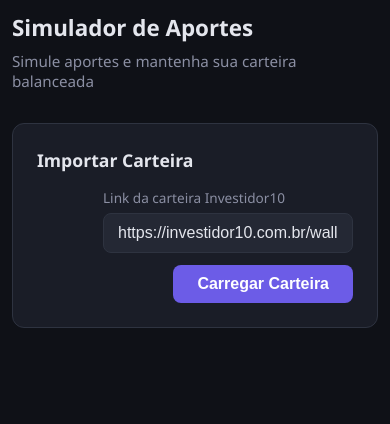
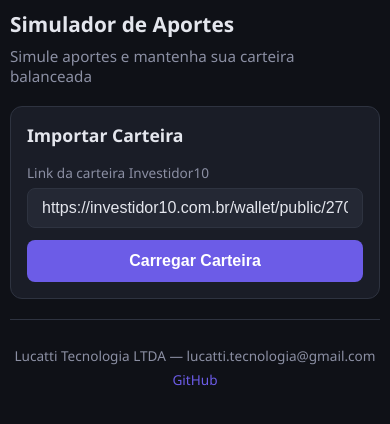
Before and after one commit to analucatti/simulador-de-aportes, a React (Vite) app: page / in a window 390 px wide. Shown: the top 424 px of the page. Built offline with nearby package versions, Linux system fonts and the light colour scheme.

Commit message:
Enhance AllocationTable and SimulationResults for better accessibility; add footer to App component

```diff
--- a/src/App.tsx
+++ b/src/App.tsx
@@ -100,6 +100,14 @@ export default function App() {
           )}
         </>
       )}
+      <footer className="site-footer">
+        <p>Lucatti Tecnologia LTDA — lucatti.tecnologia@gmail.com</p>
+        <p>
+          <a href="https://github.com/analucatti/simulador-de-aportes" target="_blank" rel="noopener noreferrer">
+            GitHub
+          </a>
+        </p>
+      </footer>
     </div>
   )
 }
--- a/src/components/AllocationTable.tsx
+++ b/src/components/AllocationTable.tsx
@@ -63,7 +63,7 @@ export default function AllocationTable({ portfolio, margin, onIdealChange, onMa
 
             return (
               <tr key={i}>
-                <td>
+                <td data-label="">
                   <div style={{ display: 'flex', alignItems: 'center', gap: 8 }}>
                     <div className="color-dot" style={{ background: color }} />
                     <strong>{asset.className}</strong>
@@ -72,8 +72,8 @@ export default function AllocationTable({ portfolio, margin, onIdealChange, onMa
                     </span>
                   </div>
                 </td>
-                <td className="text-right">{formatBRL(asset.equity)}</td>
-                <td className="text-right">
+                <td className="text-right" data-label="Valor Atual">{formatBRL(asset.equity)}</td>
+                <td className="text-right" data-label="% Atual">
                   <div className="bar-container">
                     <div className="bar-track">
                       <div
@@ -84,7 +84,7 @@ export default function AllocationTable({ portfolio, margin, onIdealChange, onMa
                     <span className="bar-label">{formatPercent(asset.currentPercent)}</span>
                   </div>
                 </td>
-                <td className="text-center">
+                <td className="text-center" data-label="% Ideal">
                   <div className="ideal-field">
                     <input
                       type="number"
@@ -97,12 +97,12 @@ export default function AllocationTable({ portfolio, margin, onIdealChange, onMa
                     <span style={{ color: 'var(--text-muted)' }}>%</span>
                   </div>
                 </td>
-                <td className="text-center">
+                <td className="text-center" data-label="Margem">
                   <span style={{ fontSize: '0.82rem', color: 'var(--text-muted)' }}>
                     {formatPercent(low)} - {formatPercent(high)}
                   </span>
                 </td>
-                <td className="text-center">
+                <td className="text-center" data-label="Status">
                   <span className={`badge ${status.cls}`}>{status.text}</span>
                 </td>
               </tr>
--- a/src/components/SimulationForm.tsx
+++ b/src/components/SimulationForm.tsx
@@ -28,8 +28,7 @@ export default function SimulationForm({
   return (
     <div className="card">
       <div className="card-title">Simular Aporte</div>
-      <div className="input-group">
-        <div className="field" style={{ flex: 1, minWidth: 200 }}>
+      <div className="field" style={{ marginBottom: 12 }}>
         <label>Valor do aporte (R$)</label>
         <input
           type="text"
@@ -38,8 +37,9 @@ export default function SimulationForm({
           placeholder="1.000,00"
         />
       </div>
-        <button onClick={onSimulate}>Simular</button>
-        <button className="btn-secondary" onClick={onReset}>Limpar</button>
+      <div className="input-group">
+        <button onClick={onSimulate} style={{ flex: 1 }}>Simular</button>
+        <button className="btn-secondary" onClick={onReset} style={{ flex: 1 }}>Limpar</button>
       </div>
       <ClassFilter
         portfolio={portfolio}
--- a/src/components/SimulationResults.tsx
+++ b/src/components/SimulationResults.tsx
@@ -96,7 +96,7 @@ export default function SimulationResults({ allocations, aporte, newTotal, curre
 
               return (
                 <tr key={i}>
-                  <td>
+                  <td data-label="">
                     <div style={{ display: 'flex', alignItems: 'center', gap: 8 }}>
                       <div className="color-dot" style={{ background: color }} />
                       <strong>{a.className}</strong>
@@ -104,21 +104,22 @@ export default function SimulationResults({ allocations, aporte, newTotal, curre
                   </td>
                   <td
                     className="text-right"
+                    data-label="Aporte"
                     style={{ color: a.aporteValue > 0.01 ? 'var(--green)' : 'var(--text-muted)' }}
                   >
                     {a.aporteValue > 0.01 ? `+ ${formatBRL(a.aporteValue)}` : '-'}
                   </td>
-                  <td className="text-right">{formatBRL(a.newEquity)}</td>
-                  <td className="text-right">
+                  <td className="text-right" data-label="Valor Depois">{formatBRL(a.newEquity)}</td>
+                  <td className="text-right" data-label="% Antes">
                     <span style={{ color: 'var(--text-muted)' }}>{formatPercent(a.currentPercent)}</span>
                   </td>
-                  <td className="text-center">
+                  <td className="text-center" data-label="% Ideal">
                     <span style={{ color: 'var(--accent)' }}>{formatPercent(a.idealPercent)}</span>
                   </td>
-                  <td className="text-right">
+                  <td className="text-right" data-label="% Depois">
                     {arrow} <strong>{formatPercent(a.newPercent)}</strong>
                   </td>
-                  <td className="text-center">
+                  <td className="text-center" data-label="Status">
                     <span className={`badge ${statusCls}`}>{statusText}</span>
                   </td>
                 </tr>
--- a/src/components/WalletImport.tsx
+++ b/src/components/WalletImport.tsx
@@ -36,8 +36,7 @@ export default function WalletImport({ onLoaded }: Props) {
   return (
     <div className="card">
       <div className="card-title">Importar Carteira</div>
-      <div className="input-group">
-        <div className="field" style={{ flex: 1, minWidth: 250 }}>
+      <div className="field" style={{ marginBottom: 12 }}>
         <label>Link da carteira Investidor10</label>
         <input
           type="text"
@@ -46,10 +45,9 @@ export default function WalletImport({ onLoaded }: Props) {
           placeholder="https://investidor10.com.br/wallet/public/1234567"
         />
       </div>
-        <button onClick={handleLoad} disabled={loading}>
+      <button onClick={handleLoad} disabled={loading} style={{ width: '100%' }}>
         Carregar Carteira
       </button>
-      </div>
       <StatusMessage type={status.type} message={status.message} />
     </div>
   )
--- a/src/styles/global.css
+++ b/src/styles/global.css
@@ -134,11 +134,80 @@ tbody tr:hover { background: rgba(108, 92, 231, 0.04); }
 
 .info-text { font-size: 0.85rem; color: var(--text-muted); margin-bottom: 16px; line-height: 1.5; }
 
+.site-footer {
+  text-align: center;
+  padding: 24px 0;
+  margin-top: 20px;
+  border-top: 1px solid var(--border);
+  font-size: 0.85rem;
+  color: var(--text-muted);
+  line-height: 1.8;
+}
+
+.site-footer a {
+  color: var(--accent);
+  text-decoration: none;
+  font-weight: 500;
+}
+
+.site-footer a:hover { text-decoration: underline; }
+
 @media (max-width: 640px) {
-  body { padding: 12px; }
-  h1 { font-size: 1.4rem; }
+  body { padding: 10px; }
+  h1 { font-size: 1.3rem; }
+  .subtitle { margin-bottom: 20px; }
+  .card { padding: 16px; margin-bottom: 14px; }
   .input-group { flex-direction: column; }
   .field input { width: 100%; }
-  table { font-size: 0.82rem; }
-  thead th, tbody td { padding: 8px 6px; }
+  button { width: 100%; padding: 12px; }
+
+  .summary-grid { grid-template-columns: 1fr; gap: 8px; }
+
+  /* Tables become stacked cards on mobile */
+  table, thead, tbody, th, td, tr { display: block; }
+  thead { display: none; }
+
+  tbody tr {
+    background: var(--surface2);
+    border-radius: 10px;
+    padding: 14px;
+    margin-bottom: 10px;
+    border: 1px solid var(--border);
+  }
+  tbody tr:hover { background: var(--surface2); }
+  tbody tr:last-child td { border-bottom: 1px solid var(--border); }
+
+  tbody td {
+    display: flex;
+    justify-content: space-between;
+    align-items: center;
+    padding: 6px 0;
+    border-bottom: 1px solid var(--border);
+    font-size: 0.85rem;
+  }
+
+  tbody td:last-child { border-bottom: none; }
+
+  tbody td::before {
+    content: attr(data-label);
+    font-size: 0.78rem;
+    color: var(--text-muted);
+    font-weight: 600;
+    text-transform: uppercase;
+    letter-spacing: 0.3px;
+    flex-shrink: 0;
+    margin-right: 12px;
+  }
+
+  tbody td .bar-container { justify-content: flex-end; }
+  tbody td .bar-track { display: none; }
+
+  .ideal-field { justify-content: flex-end; }
+
+  .suggestion-box { flex-direction: column; align-items: flex-start; gap: 8px; }
+  .suggestion-box .amount { font-size: 1.3rem; }
+
+  .info-text { flex-direction: column !important; align-items: flex-start !important; }
+
+  .checkbox-pill { font-size: 0.8rem; padding: 5px 10px; }
 }
```
Lines whose indentation alone changed are shown as unchanged.
